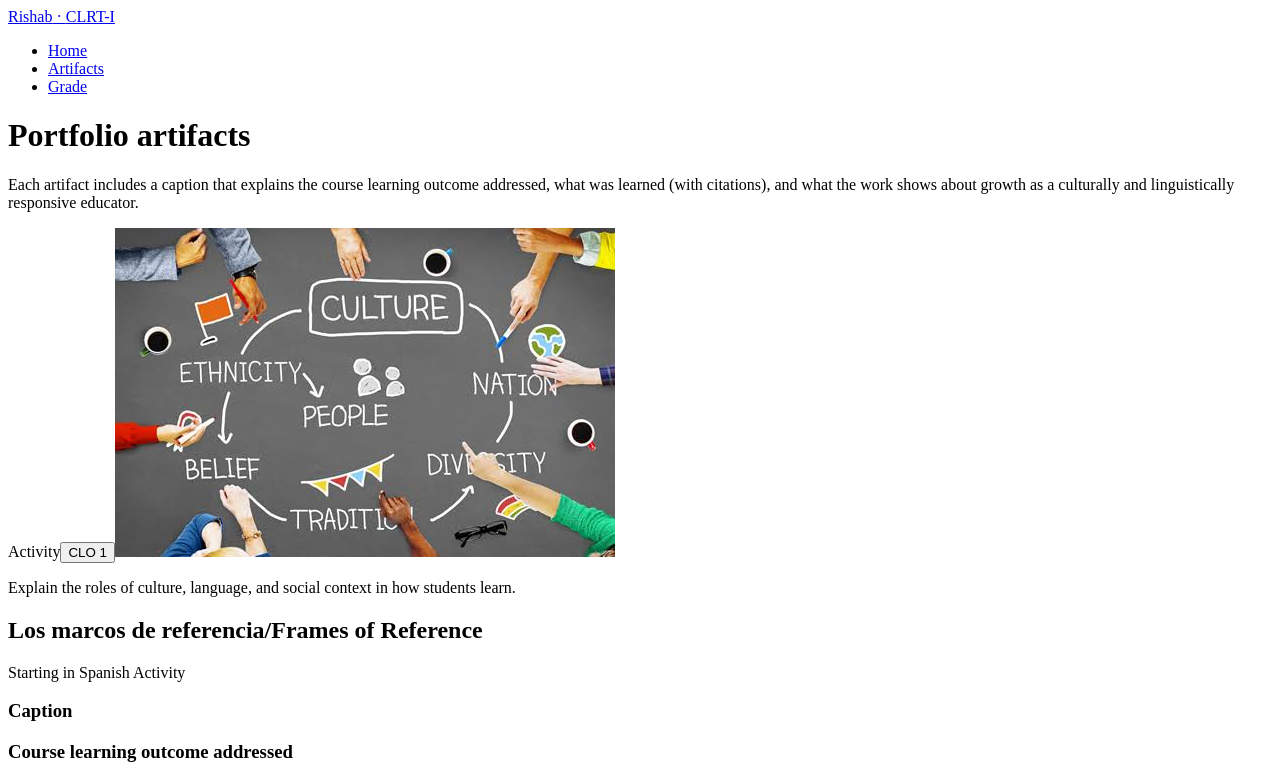
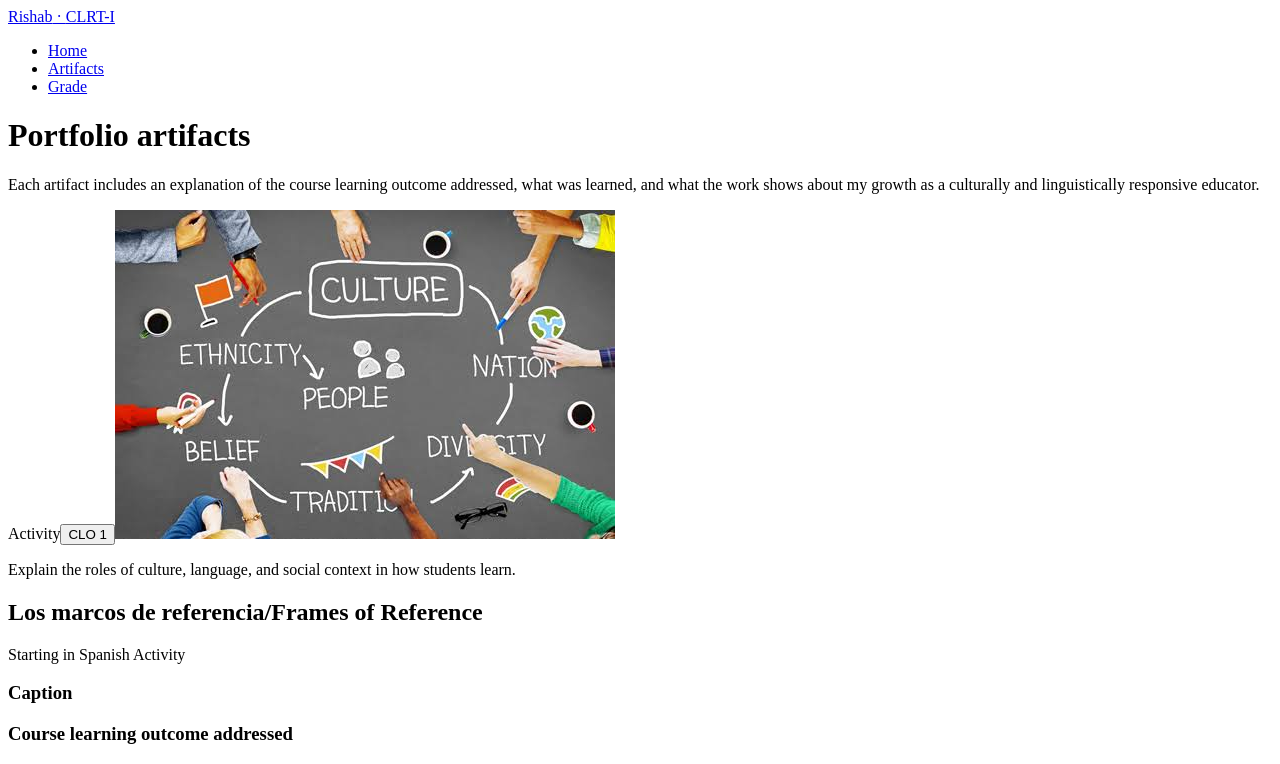
Before and after one commit to RisNag777/clrt_portfolio, a React (Vite) app: page /artifacts in a window 1280 px wide. Shown: the top 764 px of the page. Built offline with nearby package versions, Linux system fonts and the light colour scheme; the HTML template or start-up script is replaced by a standard one.

Commit message:
Reword the artifacts page introduction in the first person.
Co-authored-by: Cursor <cursoragent@cursor.com>

```diff
--- a/src/pages/ArtifactsPage.tsx
+++ b/src/pages/ArtifactsPage.tsx
@@ -7,8 +7,7 @@ export function ArtifactsPage() {
       <header className="page-header">
         <h1 className="page-header__title">Portfolio artifacts</h1>
         <p className="page-header__lede">
-          Each artifact includes a caption that explains the course learning outcome addressed, what
-          was learned (with citations), and what the work shows about growth as a culturally and
+          Each artifact includes an explanation of the course learning outcome addressed, what was learned, and what the work shows about my growth as a culturally and
           linguistically responsive educator.
         </p>
       </header>
```
